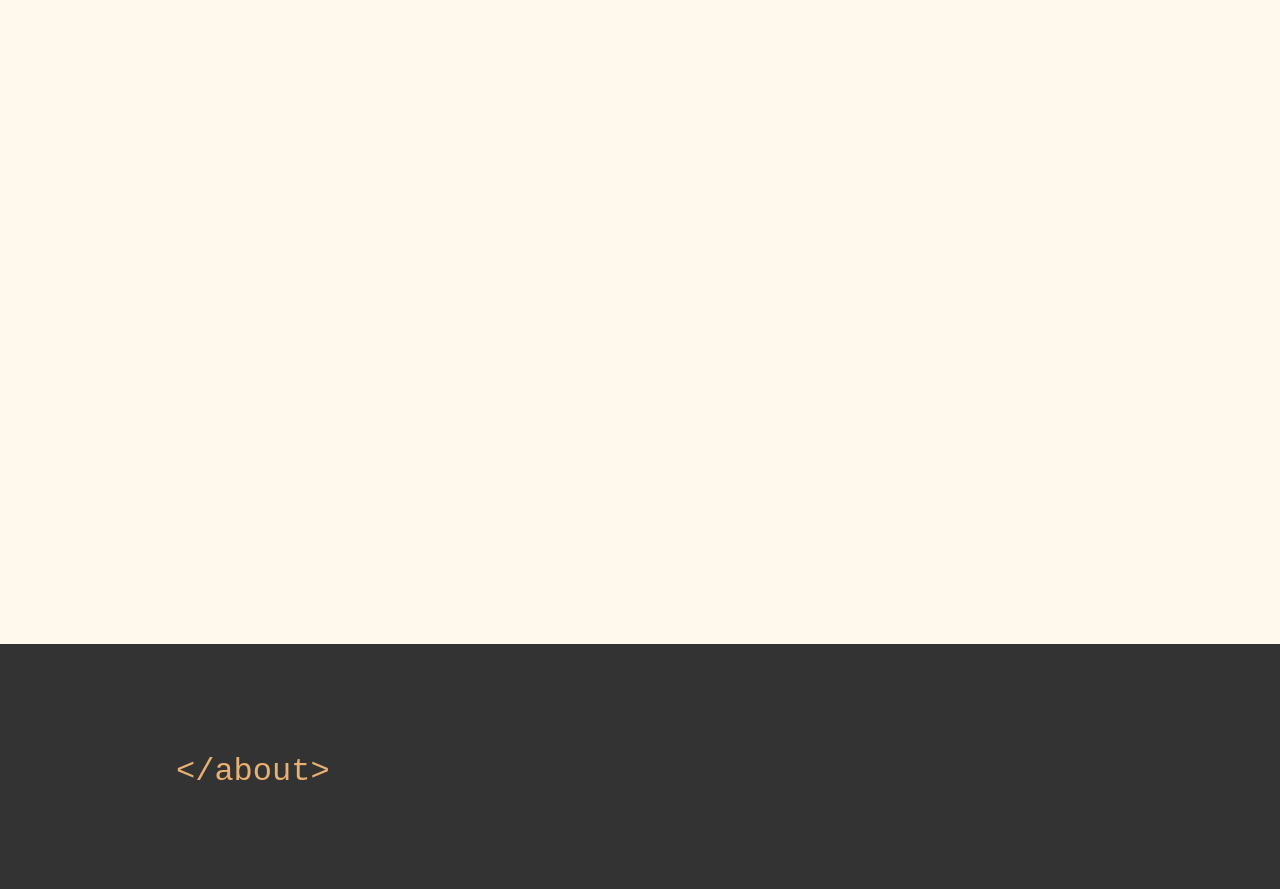
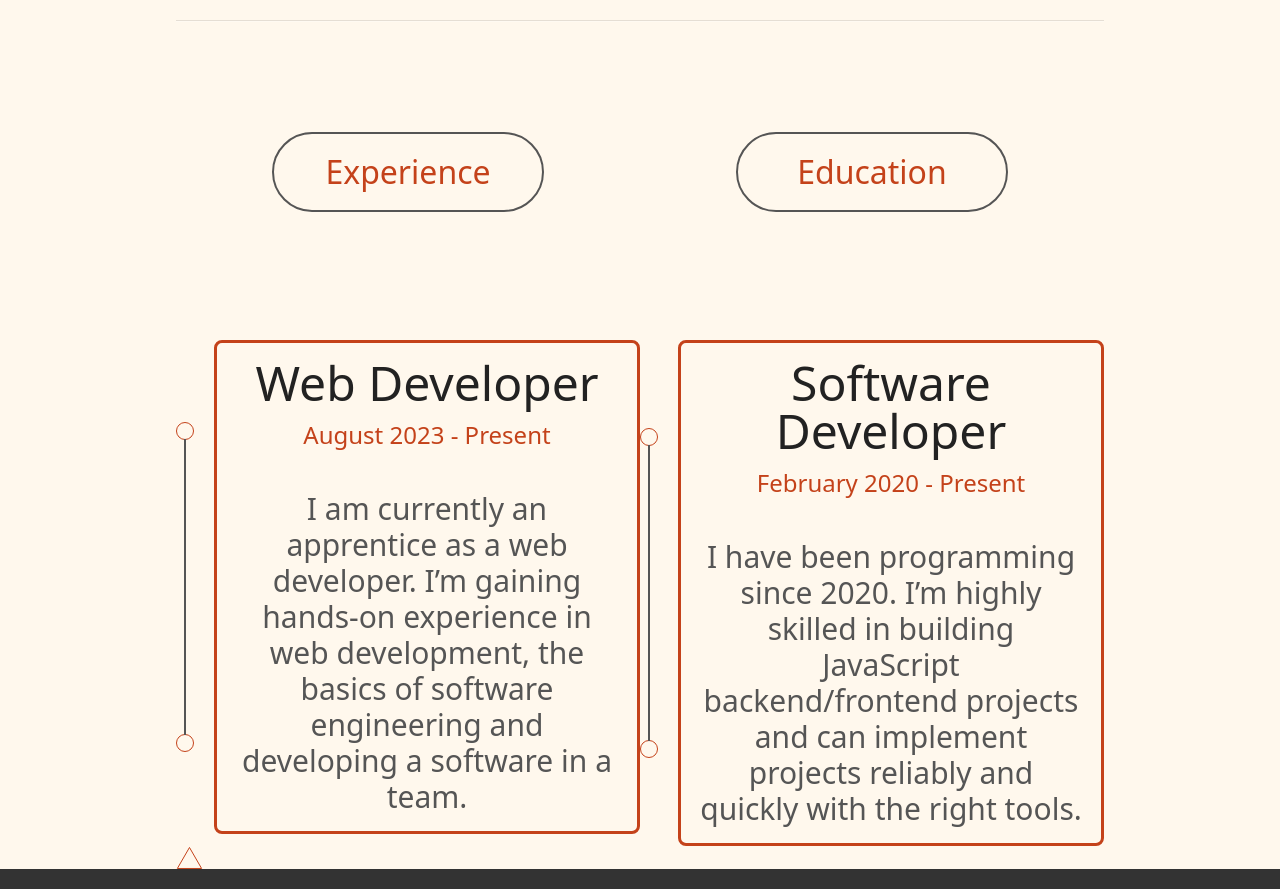
Before and after one commit to FabianEilts/Portfolio, a React (Vite) app: page / in a window 1280 px wide. Shown: the part 884-1773 px from the top of the page. Before the commit the page ends 1674 px from the top, so only its background shows below. Built offline with nearby package versions, Linux system fonts and the light colour scheme.

Commit message:
ADD: about section

```diff
--- /dev/null
+++ b/src/components/AboutSection/Block.jsx
@@ -0,0 +1,18 @@
+import '../../styles/components/AboutSection/Block.css'
+import BlockBar from './BlockBar'
+import BlockHeader from './BlockHeading'
+import BlockContent from './BlockContent'
+
+function Block(props) {
+    return (
+        <article className='block'>
+            <BlockHeader headerText={props.headerText}/>
+            <div className='flex justify-center'>
+                <BlockBar />
+                <BlockContent contentHeading={props.contentHeading} period={props.period} content={props.content}/>
+            </div>
+        </article>
+    );
+}
+
+export default Block;
--- /dev/null
+++ b/src/components/AboutSection/BlockBar.jsx
@@ -0,0 +1,17 @@
+function BlockBar() {
+    const aboutBar = () => (
+        <svg width="18" height="330" viewBox="0 0 18 330" fill="none" xmlns="http://www.w3.org/2000/svg">
+            <circle cx="9" cy="9" r="8.5" stroke="#C4421A"/>
+            <circle cx="9" cy="321" r="8.5" stroke="#C4421A"/>
+            <line x1="9" y1="17" x2="9" y2="313" stroke="#555555" stroke-width="2"/>
+        </svg>
+    )
+
+    return (
+        <div id="blockBar" className='flex mt-32 mr-5 items-center'>
+            {aboutBar()}
+        </div>
+    );
+}
+
+export default BlockBar;
--- /dev/null
+++ b/src/components/AboutSection/BlockContent.jsx
@@ -0,0 +1,17 @@
+import '../../styles/components/AboutSection/BlockContent.css'
+
+function BlockContent(props) {
+    return (
+        <div className='blockContent'>
+            <p className='text-5xl text-darkGray'>{props.contentHeading}</p>
+            <p className='text-2xl mt-3 text-secondaryColor'>
+                {props.period}
+            </p>
+            <p className='text-3xl mt-10 text-gray'>
+                {props.content}
+            </p>
+        </div>
+    );
+}
+
+export default BlockContent;
--- /dev/null
+++ b/src/components/AboutSection/BlockHeading.jsx
@@ -0,0 +1,11 @@
+import '../../styles/components/AboutSection/BlockHeading.css'
+
+function BlockHeader(props) {
+    return (
+        <div className='blockHeader'>
+            <span className='text-2'>{props.headerText}</span>
+        </div>
+    );
+}
+
+export default BlockHeader;
--- /dev/null
+++ b/src/components/AboutSection/SectionHeading.jsx
@@ -0,0 +1,12 @@
+function Heading (props) {
+    return (
+        <article className='sectionHeading'>
+            <div id="aboutSection">
+                <p className='text-5xl text-gray'>{props.heading}</p>
+                <hr className='mt-4' />
+            </div>
+        </article>
+    )
+}
+
+export default Heading;
--- /dev/null
+++ b/src/components/AboutSection/SingleTriangle.jsx
@@ -0,0 +1,9 @@
+function SingleTriangle() {
+    return (
+        <svg width="27" height="23" viewBox="0 0 27 23" fill="none" xmlns="http://www.w3.org/2000/svg">
+            <path d="M1.34806 22.4724L13.4724 1.47241L25.5968 22.4724L1.34806 22.4724Z" stroke="#C4421A"/>
+        </svg>
+    );
+}
+
+export default SingleTriangle;
--- a/src/sections/AboutSection.jsx
+++ b/src/sections/AboutSection.jsx
@@ -1,15 +1,48 @@
 import '../App.css'
 import '../styles/Sections.css'
 import '../styles/AboutSection.css'
+import Heading from '../components/AboutSection/SectionHeading'
+import Block from '../components/AboutSection/Block'
+import SingleTriangle from '../components/AboutSection/SingleTriangle'
 
 //https://i.pinimg.com/736x/8a/ee/c7/8aeec7bee05f84d7d1b7b0fbf28515a6.jpg
 
 const AboutSection = () => {
     return (
-        <section className="section aboutSection">
+        <section className="section aboutSection pt-40">
             <div className="inner-content">
-                <h1 className="tag">&lt;about&gt;</h1>
-                <h1 className="tag closing-tag">&lt;/about&gt;</h1>
+                <Heading heading="About"/>
+                <div className='flex'>
+                    <Block
+                        headerText="Experience"
+                        contentHeading="Web Developer"
+                        period="August 2023 - Present"
+                        content={
+                            <div>
+                                I am currently an apprentice as a web developer.
+                                I’m gaining<br/> hands-on experience in web development,
+                                the basics of software engineering and developing a
+                                software in a team.
+                            </div>
+                        }
+                    />
+                    <Block
+                        headerText="Education"
+                        contentHeading="Software Developer"
+                        period="February 2020 - Present"
+                        content={
+                            <div>
+                                I have been programming since 2020.
+                                I’m highly skilled in building JavaScript backend/frontend
+                                projects and can implement projects reliably and quickly
+                                with the right tools.
+                            </div>
+                        }
+                    />
+                </div>
+                <div className='mb-5'>
+                    <SingleTriangle/>
+                </div>
             </div>
         </section>
     )
--- a/src/sections/HomeSection.jsx
+++ b/src/sections/HomeSection.jsx
@@ -10,7 +10,7 @@ import HireMeBtn from '../components/buttons/HireMeBtn.jsx'
 const HomeSection = () => {
     return (
             <section className="section homeSection">
-                    <div className="inner-content mx-44 mt-20">
+                    <div className="inner-content flex mx-44 mt-20">
                         <div className="greeting mt-60">
                             <span className="greetingHello text-6xl">Hello, I am Fabian.</span><br></br>
                             <span className="greetingDescription text-2 typeWriter">Web Developer from Germany<span className="cursor">|</span></span><br/>
--- a/src/styles/Sections.css
+++ b/src/styles/Sections.css
@@ -2,11 +2,12 @@
     margin: 0 auto;
     min-height: 106vh;
 }
+
 .inner-content{
-    display: flex;
     margin-left: 11rem;
     margin-right: 11rem;
 }
+
 .tag{
     position: absolute;
     margin-top: 5em;
@@ -15,7 +16,20 @@
     color: #e9b171;
     line-height: 1;
 }
+
 .closing-tag{
     position: absolute;
     margin-top: 30em;
 }
+
+.sectionHeading{
+    height: 6rem;
+    width: 100%;
+}
+
+hr{
+    border: 0;
+    height: 0;
+    border-top: 1px solid rgba(0, 0, 0, 0.1);
+    border-bottom: 1px solid rgba(255, 255, 255, 0.3);
+}
--- /dev/null
+++ b/src/styles/components/AboutSection/Block.css
@@ -0,0 +1,4 @@
+.block{
+    min-height: 88vh;
+    min-width: 50%;
+}
--- /dev/null
+++ b/src/styles/components/AboutSection/BlockContent.css
@@ -0,0 +1,9 @@
+.blockContent{
+    min-height: 25rem;
+    max-width: 33rem;
+    border: 3px solid #C4421A;
+    border-radius: 8px;
+    margin-top: 8rem;
+    padding: 1rem;
+    text-align: center;
+}
--- /dev/null
+++ b/src/styles/components/AboutSection/BlockHeading.css
@@ -0,0 +1,11 @@
+.blockHeader{
+    min-height: 5rem;
+    max-width: 17rem;
+    border: 2px solid #555;
+    border-radius: 50px;
+    display: flex;
+    justify-content: center;
+    align-items: center;
+    color: #C4421A;
+    margin: 5rem auto 0 auto;
+}
```
